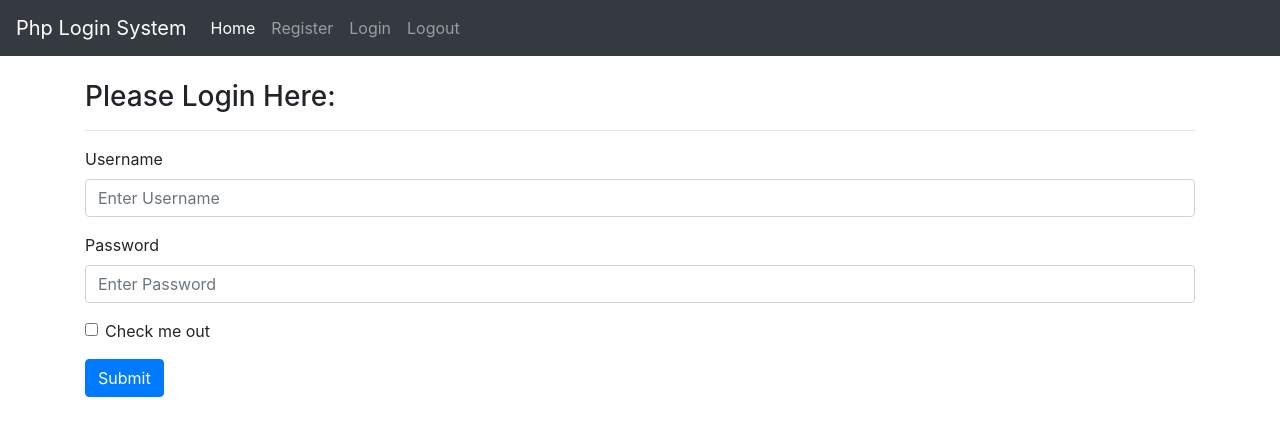
After one commit to Nakib00/University_Class_Room_System, a PHP site: page /login.php in a window 1280 px wide. The commit adds this page. Shown: the top 436 px of the page. Run offline with PHP 8.4, Linux system fonts and the light colour scheme.

Commit message:
login system add

```diff
--- a/01_button.php
+++ b/01_button.php
@@ -1,5 +1,5 @@
 <!-- Include navbar -->
-<?php include('Navbar/navbar.php') ?>
+<?php include('navbar.php') ?>
 
 <!doctype html>
 <html lang="en">
--- a/02_button.php
+++ b/02_button.php
@@ -1,5 +1,5 @@
 <!-- Include navbar -->
-<?php include('Navbar/navbar.php') ?>
+<?php include('navbar.php') ?>
 
 <!doctype html>
 <html lang="en">
--- a/03_button.php
+++ b/03_button.php
@@ -1,5 +1,5 @@
 <!-- Include navbar -->
-<?php include('Navbar/navbar.php') ?>
+<?php include('navbar.php') ?>
 
 <!doctype html>
 <html lang="en">
--- a/04_button.php
+++ b/04_button.php
@@ -1,5 +1,5 @@
 <!-- Include navbar -->
-<?php include('Navbar/navbar.php')?>
+<?php include('navbar.php')?>
 
 <!doctype html>
 <html lang="en">
--- a/05_button.php
+++ b/05_button.php
@@ -1,5 +1,5 @@
 <!-- Include navbar -->
-<?php include('Navbar/navbar.php') ?>
+<?php include('navbar.php') ?>
 
 <!doctype html>
 <html lang="en">
--- a/06_button.php
+++ b/06_button.php
@@ -1,5 +1,5 @@
 <!-- Include navbar -->
-<?php include('Navbar/navbar.php')?>
+<?php include('navbar.php')?>
 
 <!doctype html>
 <html lang="en">
--- a/07_button.php
+++ b/07_button.php
@@ -1,5 +1,5 @@
 <!-- Include navbar -->
-<?php include('Navbar/navbar.php')?>
+<?php include('navbar.php')?>
 
 <!doctype html>
 <html lang="en">
--- a/08_button.php
+++ b/08_button.php
@@ -1,5 +1,5 @@
 <!-- Include navbar -->
-<?php include('Navbar/navbar.php')?>
+<?php include('navbar.php')?>
 
 <!doctype html>
 <html lang="en">
--- a/Navbar/navbar.php
+++ /dev/null
@@ -1,6 +0,0 @@
-<!-- navbar -->
-<nav class="navbar navbar-light nav-bd">
-        <div class="container-fluid">
-            <span class="navbar-brand mb-0 h1">TCMS</span>
-        </div>
-    </nav>
--- /dev/null
+++ b/config.php
@@ -0,0 +1,17 @@
+<?php
+/*
+This file contains database configuration assuming you are running mysql using user "root" and password ""
+*/
+
+define('DB_SERVER', 'localhost');
+define('DB_USERNAME', 'root');
+define('DB_PASSWORD', '');
+define('DB_NAME', 'login');
+
+// Try connecting to the Database
+$conn = mysqli_connect(DB_SERVER, DB_USERNAME, DB_PASSWORD, DB_NAME);
+
+//Check the connection
+if($conn == false){
+    dir('Error: Cannot connect');
+}
--- /dev/null
+++ b/login.php
@@ -0,0 +1,129 @@
+<?php
+//This script will handle login
+session_start();
+
+// check if the user is already logged in
+if (isset($_SESSION['username'])) {
+    header("location: base.php");
+    exit;
+}
+require_once "config.php";
+
+$username = $password = "";
+$err = "";
+
+// if request method is post
+if ($_SERVER['REQUEST_METHOD'] == "POST") {
+    if (empty(trim($_POST['username'])) || empty(trim($_POST['password']))) {
+        $err = "Please enter username + password";
+    } else {
+        $username = trim($_POST['username']);
+        $password = trim($_POST['password']);
+    }
+
+
+    if (empty($err)) {
+        $sql = "SELECT id, username, password FROM users WHERE username = ?";
+        $stmt = mysqli_prepare($conn, $sql);
+        mysqli_stmt_bind_param($stmt, "s", $param_username);
+        $param_username = $username;
+
+
+        // Try to execute this statement
+        if (mysqli_stmt_execute($stmt)) {
+            mysqli_stmt_store_result($stmt);
+            if (mysqli_stmt_num_rows($stmt) == 1) {
+                mysqli_stmt_bind_result($stmt, $id, $username, $hashed_password);
+                if (mysqli_stmt_fetch($stmt)) {
+                    if (password_verify($password, $hashed_password)) {
+                        // this means the password is corrct. Allow user to login
+                        session_start();
+                        $_SESSION["username"] = $username;
+                        $_SESSION["id"] = $id;
+                        $_SESSION["loggedin"] = true;
+
+                        //Redirect user to welcome page
+                        header("location: base.php");
+                    }
+                }
+            }
+        }
+    }
+}
+
+
+?>
+
+<!doctype html>
+<html lang="en">
+
+<head>
+    <!-- Required meta tags -->
+    <meta charset="utf-8">
+    <meta name="viewport" content="width=device-width, initial-scale=1, shrink-to-fit=no">
+
+    <!-- Bootstrap CSS -->
+    <link rel="stylesheet" href="https://stackpath.bootstrapcdn.com/bootstrap/4.3.1/css/bootstrap.min.css" integrity="sha384-ggOyR0iXCbMQv3Xipma34MD+dH/1fQ784/j6cY/iJTQUOhcWr7x9JvoRxT2MZw1T" crossorigin="anonymous">
+
+    <title>PHP login system!</title>
+</head>
+
+<body>
+    <nav class="navbar navbar-expand-lg navbar-dark bg-dark">
+        <a class="navbar-brand" href="#">Php Login System</a>
+        <button class="navbar-toggler" type="button" data-toggle="collapse" data-target="#navbarNavDropdown" aria-controls="navbarNavDropdown" aria-expanded="false" aria-label="Toggle navigation">
+            <span class="navbar-toggler-icon"></span>
+        </button>
+        <div class="collapse navbar-collapse" id="navbarNavDropdown">
+            <ul class="navbar-nav">
+                <li class="nav-item active">
+                    <a class="nav-link" href="#">Home <span class="sr-only">(current)</span></a>
+                </li>
+                <li class="nav-item">
+                    <a class="nav-link" href="register.php">Register</a>
+                </li>
+                <li class="nav-item">
+                    <a class="nav-link" href="login.php">Login</a>
+                </li>
+                <li class="nav-item">
+                    <a class="nav-link" href="logout.php">Logout</a>
+                </li>
+
+
+
+            </ul>
+        </div>
+    </nav>
+
+    <div class="container mt-4">
+        <h3>Please Login Here:</h3>
+        <hr>
+
+        <form action="" method="post">
+            <div class="form-group">
+                <label for="exampleInputEmail1">Username</label>
+                <input type="text" name="username" class="form-control" id="exampleInputEmail1" aria-describedby="emailHelp" placeholder="Enter Username">
+            </div>
+            <div class="form-group">
+                <label for="exampleInputPassword1">Password</label>
+                <input type="password" name="password" class="form-control" id="exampleInputPassword1" placeholder="Enter Password">
+            </div>
+            <div class="form-group form-check">
+                <input type="checkbox" class="form-check-input" id="exampleCheck1">
+                <label class="form-check-label" for="exampleCheck1">Check me out</label>
+            </div>
+            <button type="submit" class="btn btn-primary">Submit</button>
+        </form>
+
+
+
+    </div>
+
+    <!-- Optional JavaScript -->
+    <!-- jQuery first, then Popper.js, then Bootstrap JS -->
+    <script src="https://code.jquery.com/jquery-3.3.1.slim.min.js" integrity="sha384-q8i/X+965DzO0rT7abK41JStQIAqVgRVzpbzo5smXKp4YfRvH+8abtTE1Pi6jizo" crossorigin="anonymous"></script>
+    <script src="https://cdnjs.cloudflare.com/ajax/libs/popper.js/1.14.7/umd/popper.min.js" integrity="sha384-UO2eT0CpHqdSJQ6hJty5KVphtPhzWj9WO1clHTMGa3JDZwrnQq4sF86dIHNDz0W1" crossorigin="anonymous"></script>
+    <script src="https://stackpath.bootstrapcdn.com/bootstrap/4.3.1/js/bootstrap.min.js" integrity="sha384-JjSmVgyd0p3pXB1rRibZUAYoIIy6OrQ6VrjIEaFf/nJGzIxFDsf4x0xIM+B07jRM" crossorigin="anonymous"></script>
+</body>
+
+</html>
```
Also changed, not shown: DataBase/db_login_conn.php (deleted, +0 -13 lines), base.php (+19 -1 lines), index.php (+19 -14 lines), logout.php (added, +8 -0 lines), navbar.php (added, +23 -0 lines), register.php (added, +150 -0 lines).
